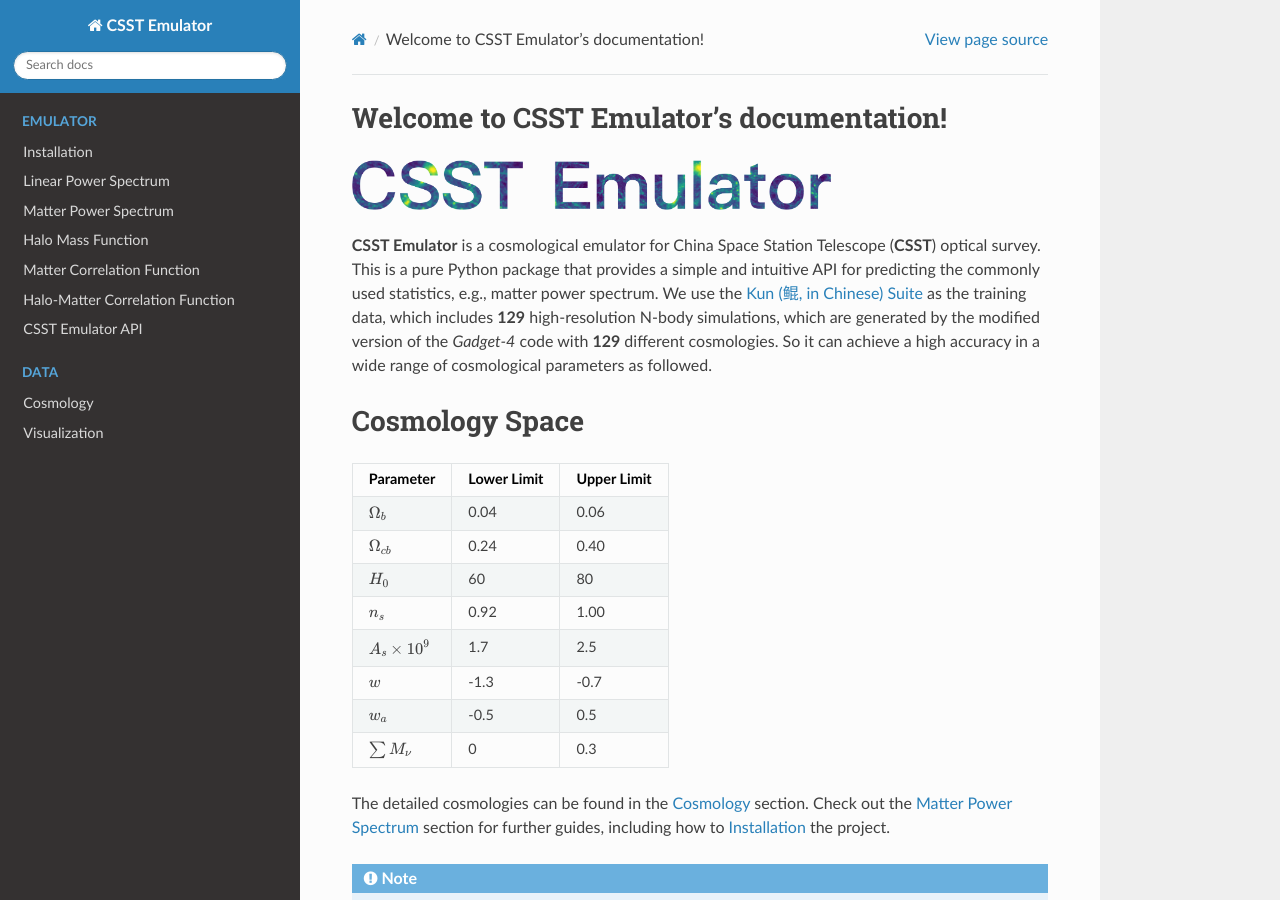
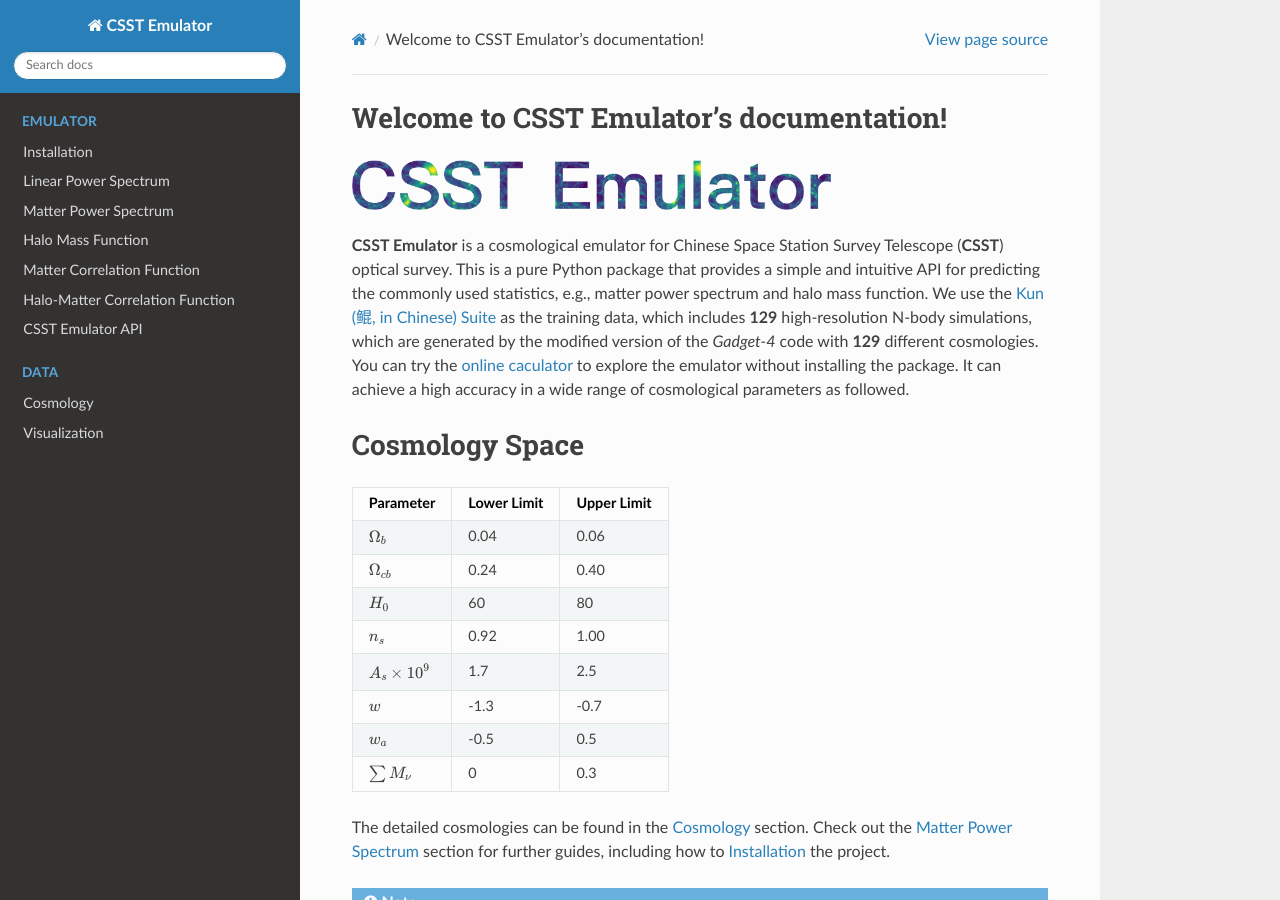
Before and after one commit to czymh/csstemu, a Sphinx documentation site: the page built from docs/source/index.rst, in a window 1280 px wide and 900 px high. Built offline with Sphinx 7.4.7 and the Read the Docs theme 3.1.0, drawn with Linux system fonts in a browser that asks for light colours; pages that are not in the unit, such as notebooks, are missing from menus.

Commit message:
add csst emulator web

```diff
--- a/docs/source/index.rst
+++ b/docs/source/index.rst
@@ -6,12 +6,13 @@
       :height: 50 px
 
 
-**CSST Emulator** is a cosmological emulator for China Space Station Telescope (**CSST**) optical survey.
+**CSST Emulator** is a cosmological emulator for Chinese Space Station Survey Telescope (**CSST**) optical survey.
 This is a pure Python package that provides a simple and intuitive API for predicting the commonly used statistics,
-e.g., matter power spectrum.
+e.g., matter power spectrum and halo mass function.
 We use the `Kun (鲲, in Chinese) Suite <https://kunsimulation.readthedocs.io/en/latest/>`_ as the training data, which includes **129** high-resolution N-body simulations, which are generated by
 the modified version of the `Gadget-4` code with **129** different cosmologies.
-So it can achieve a high accuracy in a wide range of cosmological parameters as followed.
+You can try the `online caculator <https://csst-emulator.sjtu.edu.cn/>`_ to explore the emulator without installing the package.
+It can achieve a high accuracy in a wide range of cosmological parameters as followed.
 
 .. _cosmology-table:
 
```
